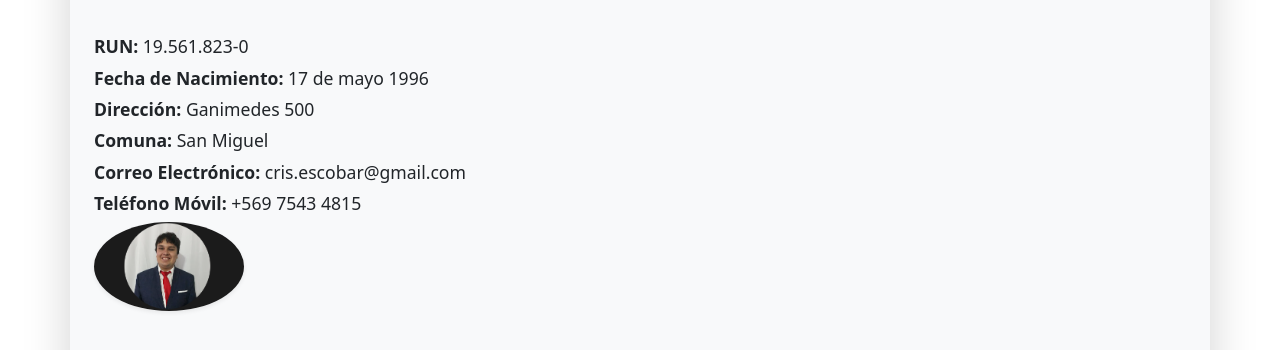
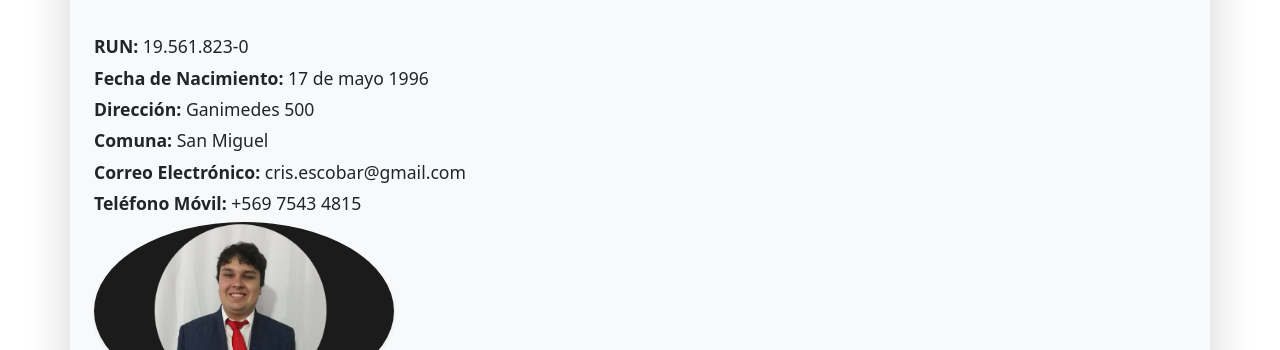
Before and after one commit to muriel-ap/forkackryzx, a plain HTML site: page index.html in a window 1280 px wide. Shown: the part 255-605 px from the top of the page. Drawn offline with nearby package versions, Linux system fonts and the light colour scheme.

Commit message:
Update image
se agranda la imagen

```diff
--- a/index.html
+++ b/index.html
@@ -26,7 +26,7 @@
                     <p><strong>Teléfono Móvil:</strong> +569 7543 4815</p>
                 </div>
             <div class="c-flex">
-                <img src="./assets/img/foto curriculum.PNG" alt="Foto de Cristopher" class="rounded-circle shadow-sm" width="150">
+                <img src="./assets/img/foto curriculum.PNG" alt="Foto de Cristopher" class="rounded-circle shadow-sm" width="300">
             </div>
         </section>
 
```
